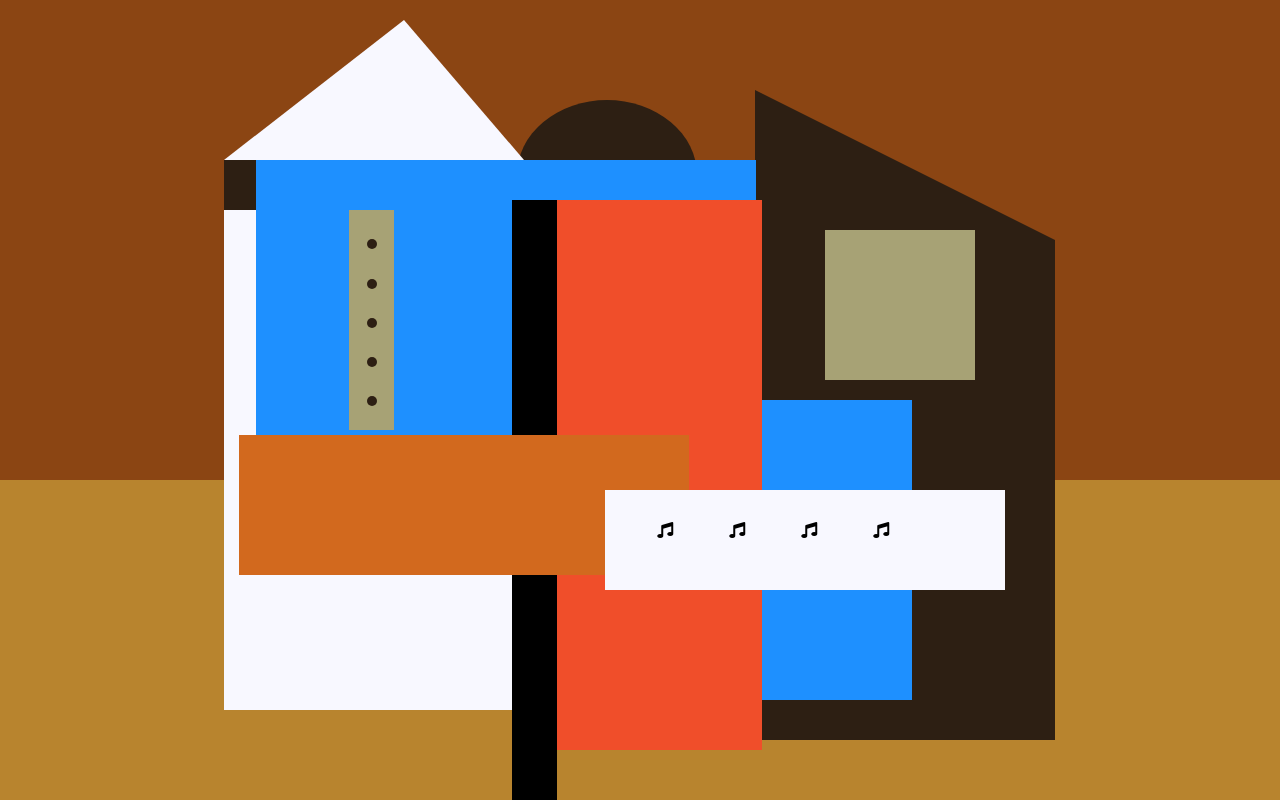
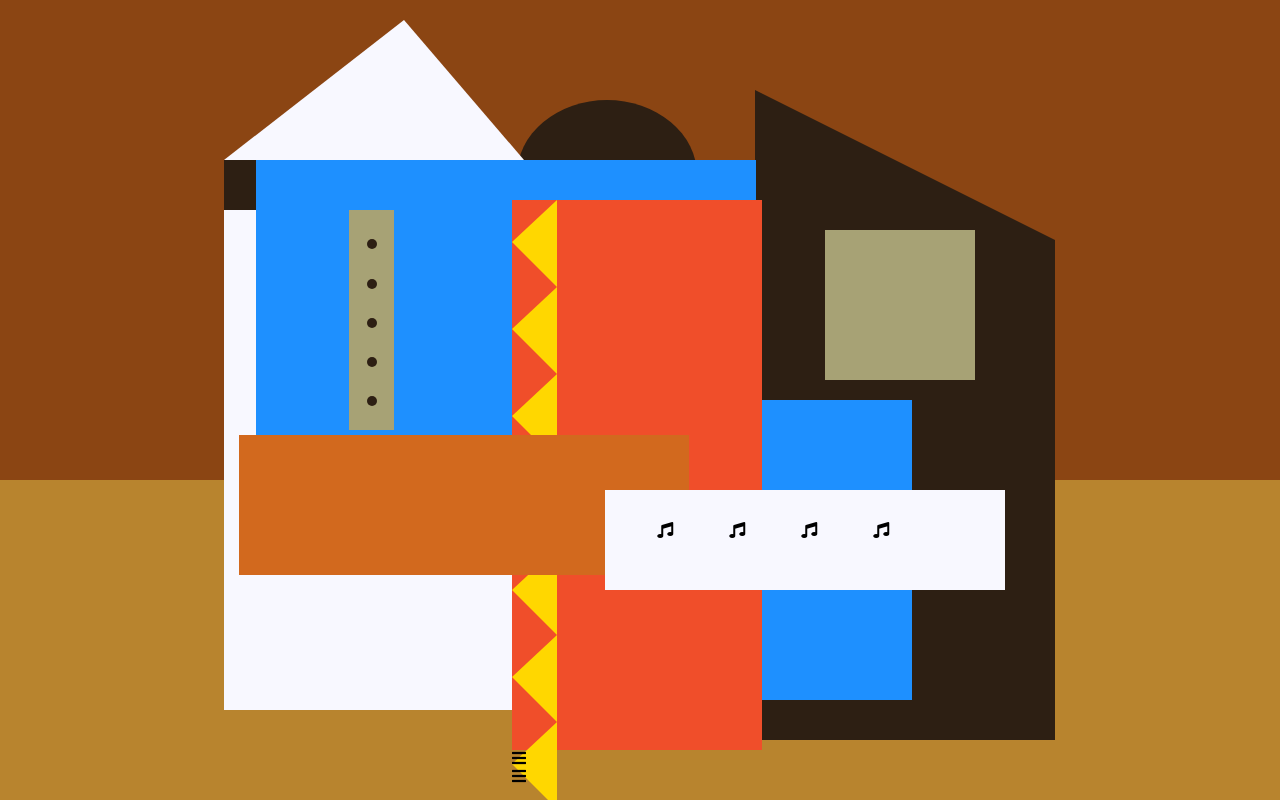
Before and after one commit to tanimaraeliassantos/picasso-painting-app, a plain HTML site: page index.html in a window 1280 px wide. Shown: the top 800 px of the page. Drawn offline with Linux system fonts and the light colour scheme.

Commit message:
Update styles.css
Defined border for triangle elements

```diff
--- a/styles.css
+++ b/styles.css
@@ -176,4 +176,8 @@ body {
 	height: 0;
 	border-style: solid;
 	border-width: 42px 45px 45px 0;
+	border-top-color: transparent;
+	border-bottom-color: transparent;
+	border-left-color: transparent;
+	border-right-color: gold;
 }
```
